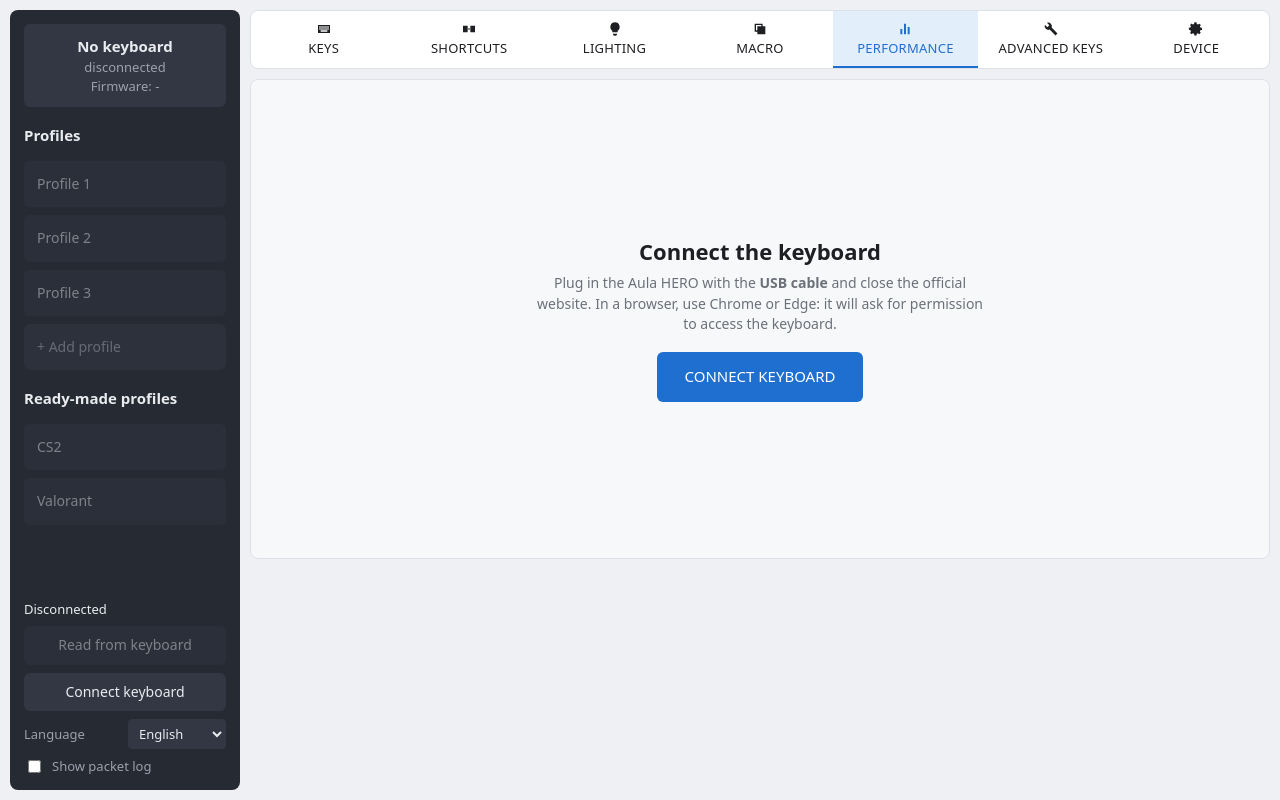
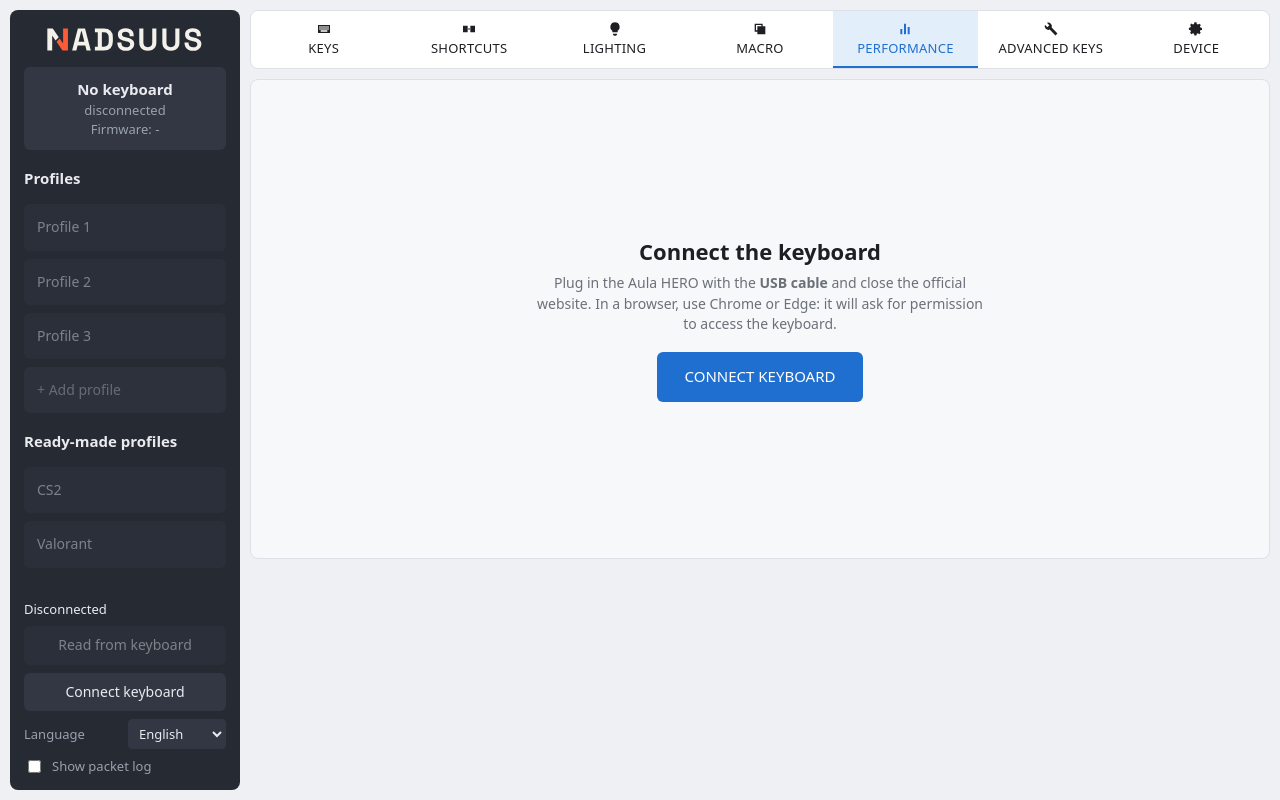
Before and after one commit to nadsuus/aula-configurador, a plain HTML site: page web/index.html in a window 1280 px wide. Drawn offline with Linux system fonts and the light colour scheme.

Commit message:
Marca Nadsuus: logo na barra lateral, favicon e icones do app
- web/brand/: logo e simbolo em SVG
- Logo no topo da barra lateral e simbolo como favicon da pagina
- Icones do app Tauri (PNG e .ico) trocados pelo simbolo

Co-Authored-By: Claude Opus 5.5 <noreply@anthropic.com>

```diff
--- a/web/index.html
+++ b/web/index.html
@@ -4,6 +4,7 @@
 <meta charset="utf-8">
 <meta name="viewport" content="width=device-width, initial-scale=1">
 <title>Configurador Aula HERO</title>
+<link rel="icon" href="brand/nadsuus-mark.svg" type="image/svg+xml">
 <style>
   :root {
     color-scheme: light dark;
@@ -29,6 +30,7 @@
   .app { display: grid; grid-template-columns: 230px 1fr; gap: 10px; padding: 10px; min-height: 100%; }
   @media (max-width: 820px) { .app { grid-template-columns: 1fr; } }
   aside { background: var(--side); color: var(--side-text); border-radius: 8px; padding: 14px; display: flex; flex-direction: column; gap: 14px; }
+  .brand { display: block; width: 156px; margin: 4px auto 2px; }
   .dev { background: var(--side-2); border-radius: 6px; padding: 12px; text-align: center; font-size: 13px; }
   .dev .name { font-weight: 600; font-size: 15px; }
   .dev .st { color: var(--side-muted); }
@@ -305,6 +307,7 @@
 <body>
 <div class="app">
   <aside>
+    <img class="brand" src="brand/nadsuus-logo.svg" alt="Nadsuus">
     <div class="dev">
       <div class="name" id="model">Nenhum teclado</div>
       <div class="st" id="devst">desconectado</div>
```
Also changed, not shown: src-tauri/icons/128x128.png, src-tauri/icons/128x128@2x.png, src-tauri/icons/32x32.png, src-tauri/icons/icon.ico, src-tauri/icons/icon.png, web/brand/nadsuus-logo.svg (added), web/brand/nadsuus-mark.svg (added).
